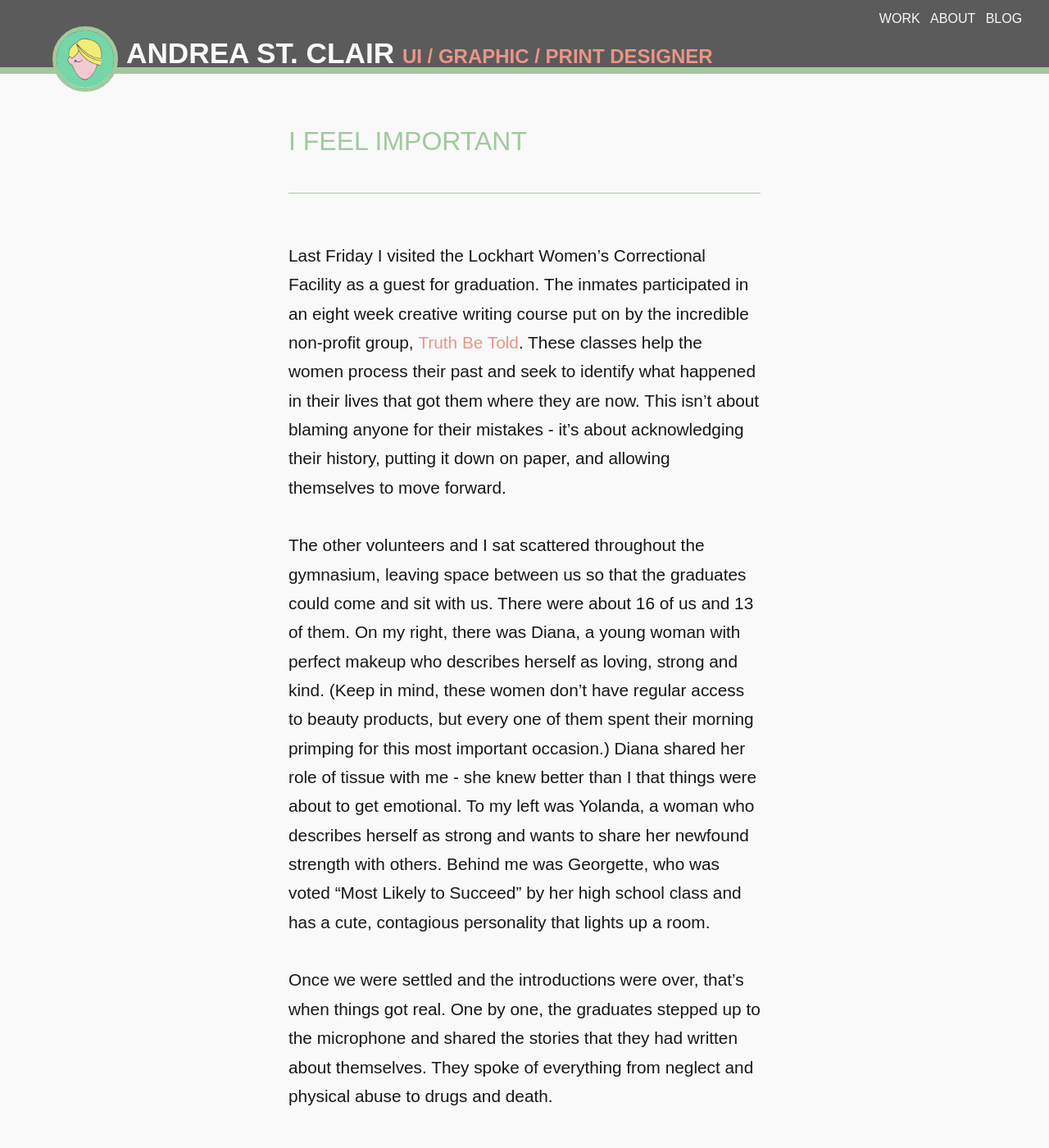
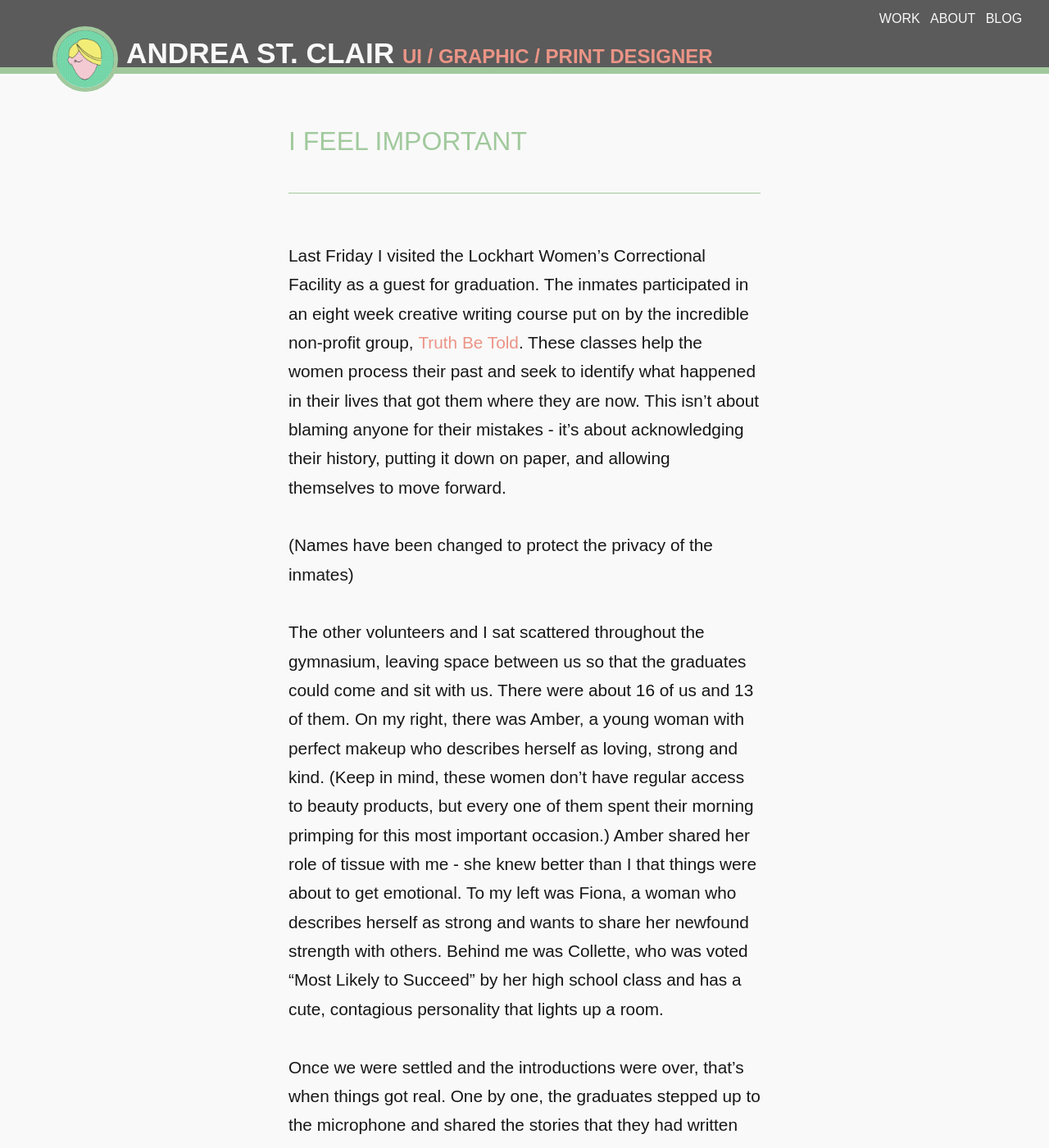
Before and after one commit to andreastclair/andreastclair.github.io, a Jekyll site: the page built from _posts/2015-10-02-i-feel-important.md, in a window 1280 px wide and 1400 px high. Shown: the whole window at 82% size. Built offline with Jekyll 4.4.1, drawn with Linux system fonts in a browser that asks for light colours; some of the changed text lies outside the part shown.

Commit message:
changed names in blog post for privacy

```diff
--- a/_posts/2015-10-02-i-feel-important.md
+++ b/_posts/2015-10-02-i-feel-important.md
@@ -7,7 +7,9 @@ excerpt: Last Friday I visited the Lockhart Women's Correctional Facility as a g
 
 Last Friday I visited the Lockhart Women's Correctional Facility as a guest for graduation. The inmates participated in an eight week creative writing course put on by the incredible non-profit group, [Truth Be Told](http://www.truth-be-told.org/). These classes help the women process their past and seek to identify what happened in their lives that got them where they are now. This isn't about blaming anyone for their mistakes - it's about acknowledging their history, putting it down on paper, and allowing themselves to move forward.
 <br>
-The other volunteers and I sat scattered throughout the gymnasium, leaving space between us so that the graduates could come and sit with us. There were about 16 of us and 13 of them. On my right, there was Diana, a young woman with perfect makeup who describes herself as loving, strong and kind. (Keep in mind, these women don't have regular access to beauty products, but every one of them spent their morning primping for this most important occasion.) Diana shared her role of tissue with me - she knew better than I that things were about to get emotional. To my left was Yolanda, a woman who describes herself as strong and wants to share her newfound strength with others. Behind me was Georgette, who was voted "Most Likely to Succeed" by her high school class and has a cute, contagious personality that lights up a room.
+(Names have been changed to protect the privacy of the inmates)
+<br>
+The other volunteers and I sat scattered throughout the gymnasium, leaving space between us so that the graduates could come and sit with us. There were about 16 of us and 13 of them. On my right, there was Amber, a young woman with perfect makeup who describes herself as loving, strong and kind. (Keep in mind, these women don't have regular access to beauty products, but every one of them spent their morning primping for this most important occasion.) Amber shared her role of tissue with me - she knew better than I that things were about to get emotional. To my left was Fiona, a woman who describes herself as strong and wants to share her newfound strength with others. Behind me was Collette, who was voted "Most Likely to Succeed" by her high school class and has a cute, contagious personality that lights up a room.
 <br>
 Once we were settled and the introductions were over, that's when things got real. One by one, the graduates stepped up to the microphone and shared the stories that they had written about themselves. They spoke of everything from neglect and physical abuse to drugs and death.
 <br>
@@ -45,5 +47,5 @@ I feel important.
 <br>
 For some closing thoughts, I'd like to go off topic for a moment and just point out some truths: I DO think that there are better, more economical, more human ways of dealing with drug crimes that aren't incarceration. The United States has 5% of the world's population, but 25% of the world's prisoners. The total incarcerated population in the U.S. is nearly 3 million — a 500% increase over the past 30 years. One in 28 American children has a parent behind bars. There are more people behind bars today for a drug offense than there were in 1980 for all offenses combined. The U.S. spent $80 billion on incarceration in 2010 alone. A first-time drug offense carries a sentence of 5-10 years. In other developed countries, that sentence would be six months of jail time, if any at all. Many ex-cons struggle to find work after they're released. Companies don't usually like to hire employees with criminal records and because they can't find work, ex-cons often go back to dealing drugs just to make ends meet.
 <br>
-Surely our country has evolved enough to realize that incarceration for non-violent, drug related crimes isn't the best method for rehabilitation. I'm not saying that these women should be excused for their crimes, just that there are more effective ways to help them handle their grief - ways that don't result in a criminal record. Georgette has been in prison five different times on drug charges. She tried to go straight and find honest work after her fourth stint, but no one would hire her with her record. After months of searching, she went back to doing what she knew would put some money in her pockets. This time in prison, her fifth time, is when she was able to join Truth Be Told's class. There ought to be more programs in place, like this creative writing course, because these efforts are the ones really making a difference.
+Surely our country has evolved enough to realize that incarceration for non-violent, drug related crimes isn't the best method for rehabilitation. I'm not saying that these women should be excused for their crimes, just that there are more effective ways to help them handle their grief - ways that don't result in a criminal record. Collette has been in prison five different times on drug charges. She tried to go straight and find honest work after her fourth stint, but no one would hire her with her record. After months of searching, she went back to doing what she knew would put some money in her pockets. This time in prison, her fifth time, is when she was able to join Truth Be Told's class. There ought to be more programs in place, like this creative writing course, because these efforts are the ones really making a difference.
 <br>
```
